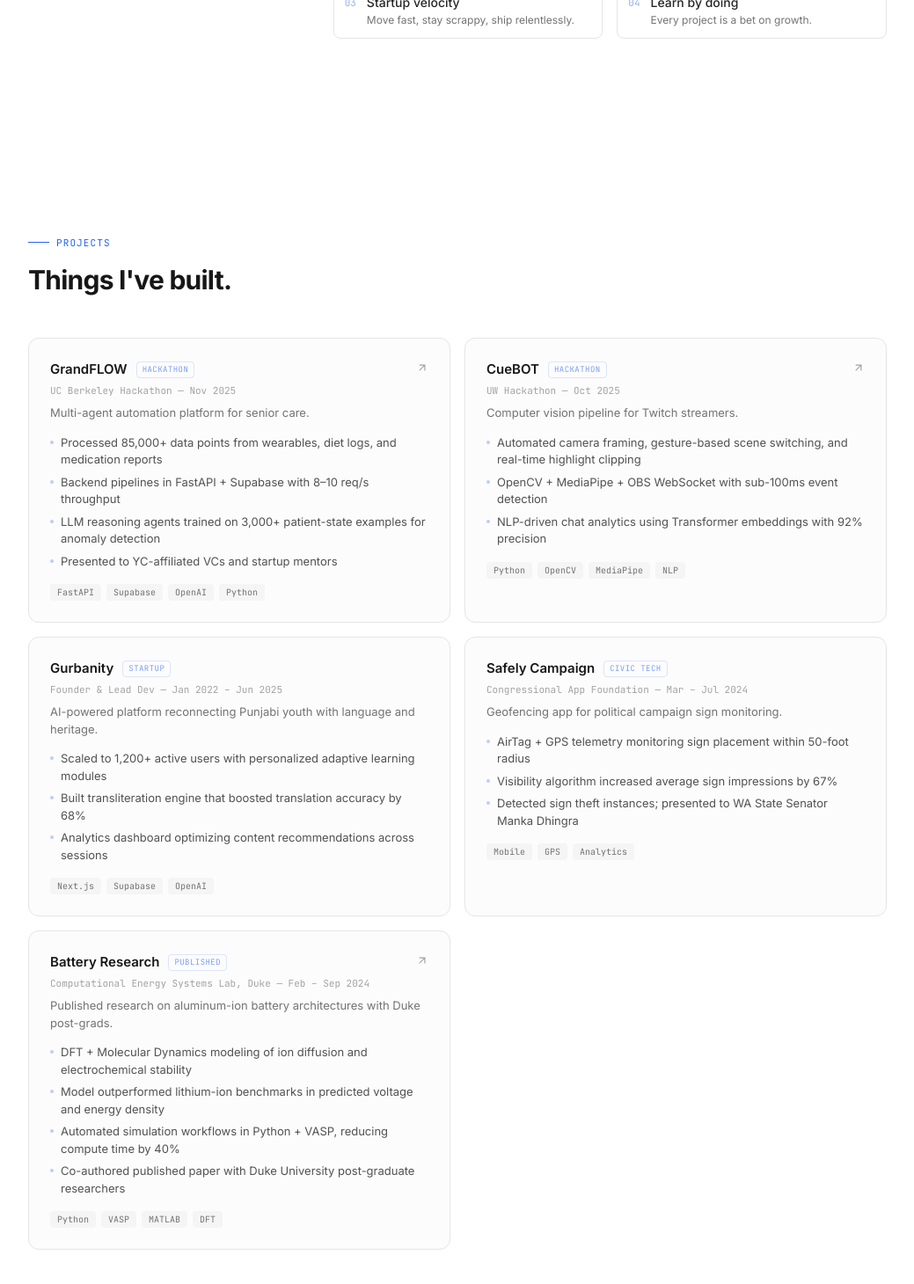
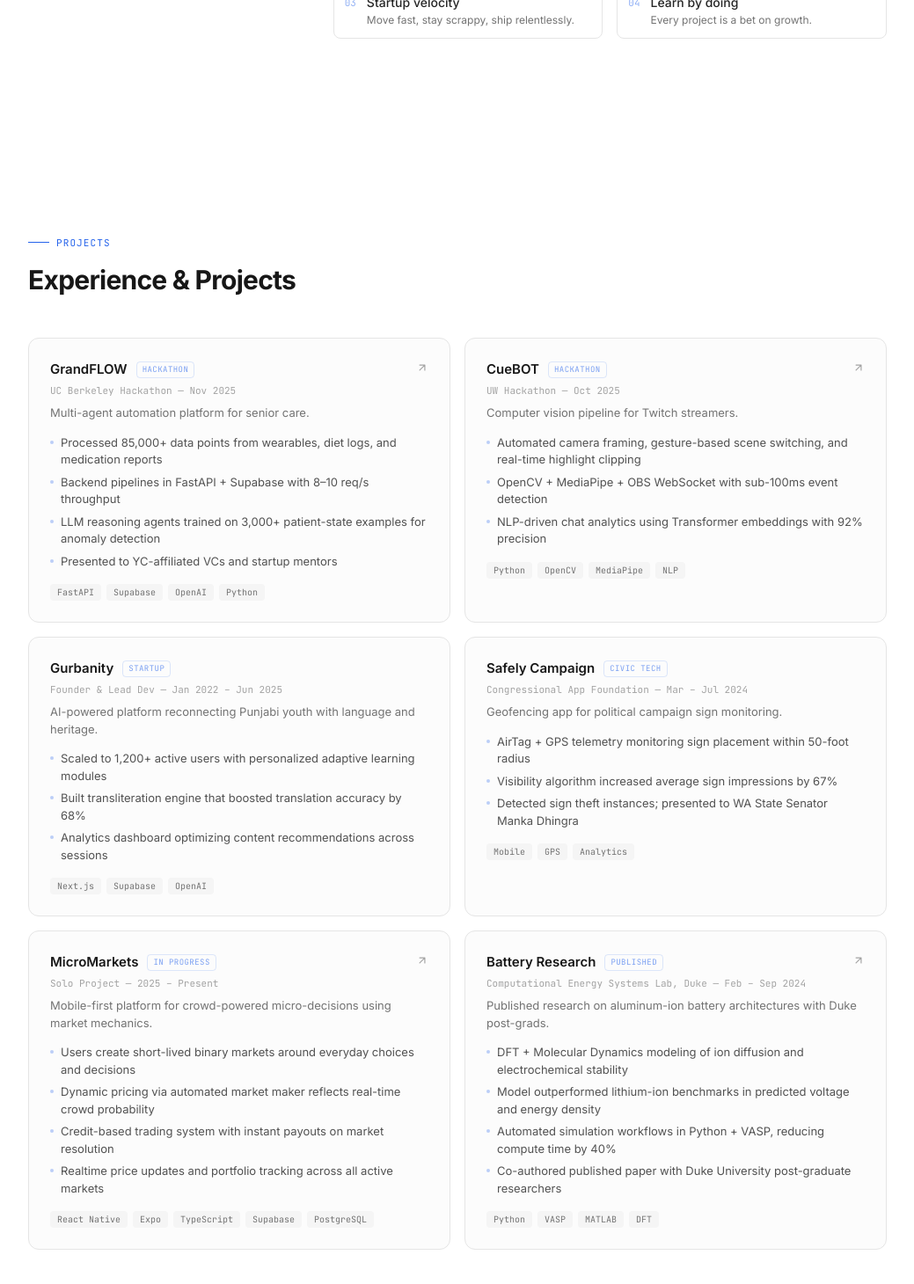
Before and after one commit to angadsingharora/personal-website, a Next.js app: page / in a window 1280 px wide. Shown: the part 1401-2861 px from the top of the page at 88% size, without its empty margins (120-1159 px from the left). Built offline with nearby package versions, Linux system fonts and the light colour scheme.

Commit message:
project updates

```diff
--- a/src/components/Projects.tsx
+++ b/src/components/Projects.tsx
@@ -66,6 +66,20 @@
     stack: ["Mobile", "GPS", "Analytics"],
   },
   {
+    name: "MicroMarkets",
+    tag: "In Progress",
+    context: "Solo Project — 2025 – Present",
+    description: "Mobile-first platform for crowd-powered micro-decisions using market mechanics.",
+    highlights: [
+      "Users create short-lived binary markets around everyday choices and decisions",
+      "Dynamic pricing via automated market maker reflects real-time crowd probability",
+      "Credit-based trading system with instant payouts on market resolution",
+      "Realtime price updates and portfolio tracking across all active markets",
+    ],
+    stack: ["React Native", "Expo", "TypeScript", "Supabase", "PostgreSQL"],
+    github: "https://github.com/angadsingharora",
+  },
+  {
     name: "Battery Research",
     tag: "Published",
     context: "Computational Energy Systems Lab, Duke — Feb – Sep 2024",
@@ -93,7 +107,7 @@
             </p>
           </div>
           <h2 className="text-2xl sm:text-3xl font-bold tracking-tight text-neutral-900 dark:text-white">
-            Things I&apos;ve built.
+            Experience &amp; Projects
           </h2>
         </FadeIn>
 
```
